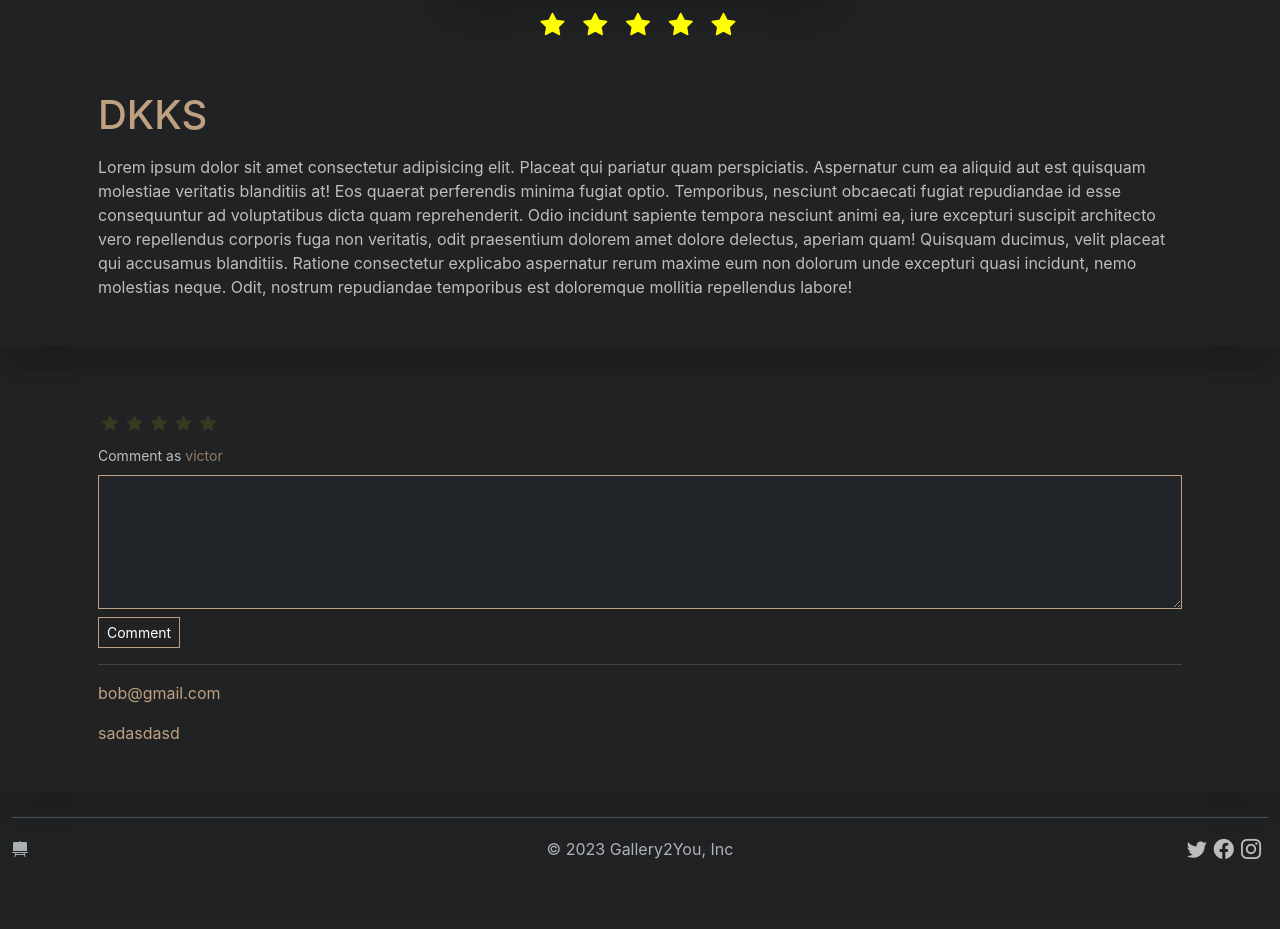
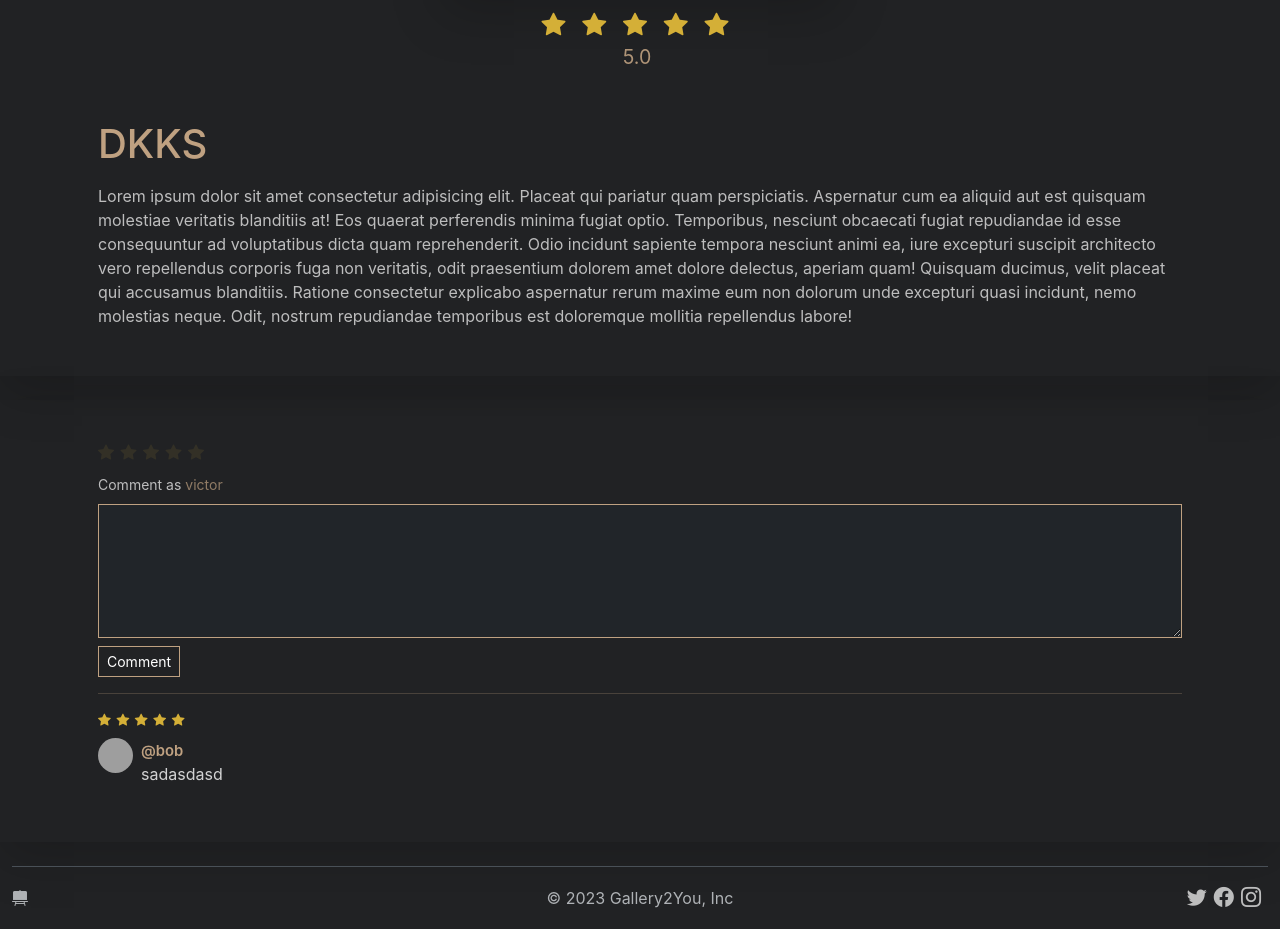
Before and after one commit to Miralhas/art-gallery, a Django app: a page that uses gallery/templates/gallery/artwork.html in a window 1280 px wide. Shown: the part 389-1318 px from the top of the page. Before the commit the page ends 1248 px from the top, so only its background shows below. Run offline with Django 5.2, Linux system fonts and the light colour scheme; a user stored in the database is signed in; data comes from the database, SQL or seed files in the repository; both versions use the stored data as it was after the commit; some libraries are stand-ins or nearby versions; grey boxes are pictures that could not be loaded.

Commit message:
Comment section in Artwork Page

```diff
--- a/gallery/models.py
+++ b/gallery/models.py
@@ -20,6 +20,7 @@ class Gallery(models.Model):
     is_public = models.BooleanField(default=True)
     cover_photo = models.ImageField(upload_to=gallery_cover_photo_path, null=True, blank=True)
     slug = models.SlugField(max_length=255, unique=True, blank=False)
+    views = models.IntegerField(default=0)
 
     def __str__(self):
         return self.gallery_name
@@ -36,6 +37,26 @@ class Artwork(models.Model):
     created = models.DateTimeField(auto_now_add=True)
     slug = models.SlugField(max_length=255, blank=False, unique=True)
 
+    @property
+    def review_status(self):
+        reviews = self.comments.all()
+
+        # status
+        total_reviews = len(reviews)
+        try:
+            rating = sum([review.stars for review in reviews]) // total_reviews
+        except ZeroDivisionError:
+            rating = 0
+        filled_stars = range(1, rating+1)
+        unfilled_stars = range(rating+1, 6)
+
+        return {
+            "total_reviews": total_reviews,
+            "rating": rating,
+            "filled_stars": filled_stars,
+            "unfilled_stars": unfilled_stars,
+        }
+
     def __str__(self):
         return f"{self.gallery} | {self.title}"
 
@@ -51,5 +72,17 @@ class Comment(models.Model):
     date = models.DateTimeField(auto_now_add=True)
     stars = models.IntegerField(blank=False, null=True)
 
+    @property
+    def filled_stars(self):
+        estrelas = range(1, self.stars+1)
+
+        return estrelas
+
+    @property
+    def unfilled_stars(self):
+        estrelas = range(self.stars+1, 6)
+
+        return estrelas
+
     def __str__(self):
         return f"{self.user}: {self.content[:25]}"
--- a/gallery/static/gallery/review_stars.js
+++ b/gallery/static/gallery/review_stars.js
@@ -1,8 +1,9 @@
 document.addEventListener("DOMContentLoaded", () => {
     const errorMessage = document.querySelector("#error-message");
+    const reviewForm = document.querySelector("#review-form")
 
-    if (document.querySelector("#review-form")){
-        document.querySelector("#review-form").addEventListener("submit", function(event){
+    if (reviewForm){
+        reviewForm.addEventListener("submit", (event) => {
             if (document.querySelector("#starValue").value === ""){
                 event.preventDefault();
                 errorMessage.style.display = "block";
--- a/gallery/static/gallery/style.css
+++ b/gallery/static/gallery/style.css
@@ -125,12 +125,29 @@
     color: var(--primary);
 }
 
+.artwork-img {
+    max-height: 80vh;
+    max-width: 60vw;
+}
+
+.artwork-stars {
+    font-size: 1.5rem;
+}
+
+.artwork-rating {
+    font-size: 1.225rem;
+    opacity: 0.9;
+    position: relative;
+    right: 7px;
+}
+
 .stars.disabled {
     pointer-events: none;
 }
 
+
 .stars i{
-opacity: 10%;
+    opacity: 10%;
 cursor: pointer;
 }
 
@@ -151,11 +168,30 @@ opacity: 100%;
 }
 
 .bi-star-fill {
-    padding-left: 4px;
-    color: yellow;
+    padding-right: 2px;
+    color: #d4af37;
 }
 
 .error-message {
-    color: red;
+    color: rgba(255, 0, 0, 0.5);
     display: none;
+    opacity: 0.9;
 }
+
+.comment-as {
+    color: var(--primary);
+}
+
+.comment-stars {
+    font-size: 0.8rem;
+}
+
+.comment-user-profile-picture {
+    border-radius: 50%;
+    border: none;
+    box-sizing: border-box;
+    height: 35px;
+    object-fit: cover;
+    object-position: center;
+    width: 35px;
+}
--- a/gallery/templates/gallery/artwork.html
+++ b/gallery/templates/gallery/artwork.html
@@ -14,14 +14,19 @@
             <div class="row p-3 justify-content-center">
                 <div class="col-12">
                     <div class="artwork-card p-3">
-                        <img src="{{artwork.image.url}}" alt="" class="mx-auto shadow-lg" style="max-height: 80vh; max-width: 60vw;">
+                        <img src="{{artwork.image.url}}" alt="" class="mx-auto shadow-lg artwork-img">
                         <div class="card-body pt-2">
-                            <div class="text-center" style="font-size: 1.5rem;">
+                            <div class="text-center artwork-stars">
+                                {% for _ in artwork.review_status.filled_stars %}
                                     <i class="bi bi-star-fill me-2"></i>
-                                <i class="bi bi-star-fill me-2"></i>
-                                <i class="bi bi-star-fill me-2"></i>
-                                <i class="bi bi-star-fill me-2"></i>
-                                <i class="bi bi-star-fill me-2"></i>
+                                {% endfor %}
+
+                                {% for _ in artwork.review_status.unfilled_stars %}
+                                    <i class="bi bi-star me-2"></i>
+                                {% endfor %}
+                            </div>
+                            <div class="text-center">
+                                <span class="ps-2 artwork-rating">{{artwork.review_status.rating|floatformat:1}}</span>
                             </div>
                         </div>
                     </div>
@@ -46,23 +51,45 @@
                 <div class="col">
                     <div class="artwork-card">
                         <div class="card-body p-lg-3">
+                            {% if user.is_authenticated %}
                                 <form action="{{artwork.get_absolute_path}}" method="post" id="review-form">
                                     {% csrf_token %}
-                                    <div class="py-2 stars">
+                                        <div class="py-2 stars" style="width: fit-content;">
                                             {% for estrela in stars %}
                                                 <i id="estrela-{{estrela}}" class="bi bi-star-fill"></i>
                                             {% endfor %}
-                                        <strong class="error-message" id="error-message">Escolha uma avaliação</strong>
+                                            <strong class="error-message" id="error-message">You need to pick a rating.</strong>
                                         </div>
                                         <input type="hidden" id="starValue" name="starValue" value="">
-                                <label for="{{form.content.id_for_label}}" class="form-label"><small>Comment as <span style="color: #BFA181;">{{user.username}}</span></small></label>
+                                    <label for="{{form.content.id_for_label}}" class="form-label"><small>Comment as <span class="comment-as">{{user.username}}</span></small></label>
                                     {% render_field form.content class+="form-control" rows=5 %}
                                     <button class="btn outline-btn btn-sm mt-2">Comment</button>
                                 </form>
+                                {% else %}
+                                <a href="{% url 'auth:login' %}?next={{request.path}}" class="btn outline-btn">Leave a comment</a>
+                                {% endif %}
                                 <hr>
                             {% for comment in comments %}
-                                <p>{{comment.user}}</p>
-                                <p>{{comment.content}}</p>
+                               <div class="row mb-2">
+                                <div class="col-9">
+                                    <div class="comment-stars mb-2" style="height: min-content; width: fit-content;">
+                                        {% for _ in comment.filled_stars %}
+                                            <i class="bi bi-star-fill"></i>
+                                        {% endfor %}
+
+                                        {% for _ in comment.unfilled_stars %}
+                                            <i class="bi bi-star"></i>
+                                        {% endfor %}
+                                    </div>
+                                    <div class="d-flex gap-2">
+                                        <img src="{{comment.user.profile_picture.url}}" alt="" class="comment-user-profile-picture img-fluid">
+                                        <div>
+                                            <span style="font-weight: 600; opacity: 1; font-size: 0.925rem;">@{{comment.user.username}}</span>
+                                            <p class="gallery-paragraph" style="opacity: 0.8;">{{comment.content}}</p>
+                                        </div>
+                                    </div>
+                                </div>
+                               </div>
                             {% endfor %}
                         </div>
                     </div>
--- a/gallery/views.py
+++ b/gallery/views.py
@@ -5,6 +5,7 @@ from django.urls import reverse
 from django.views.generic import CreateView
 from django.views.generic.base import TemplateView, View
 from django.views.generic.detail import DetailView
+from django.db.models import F
 
 from accounts.models import User
 from gallery.forms import (CreateArtworkForm, CreateCommentForm,
@@ -65,13 +66,14 @@ class UserGallerieView(DetailView):
 
     def get_context_data(self, **kwargs):
         gallery = Gallery.objects.get(slug=self.kwargs["slug"])
+        Gallery.objects.filter(slug=self.kwargs["slug"]).update(views=F("views") + 1)
         context = super().get_context_data(**kwargs)
         context["artworks"] = gallery.artworks.all()
         context["form"] = self.form_class()
         return context
 
 
-class ArtworkPageView(LoginRequiredMixin, DetailView):
+class ArtworkPageView(DetailView):
     model = Artwork
     template_name = "gallery/artwork.html"
     context_object_name = "artwork"
@@ -86,13 +88,11 @@ class ArtworkPageView(LoginRequiredMixin, DetailView):
 
     def post(self, request, **kwargs):
         artwork = Artwork.objects.get(slug=kwargs["slug"])
-        user = User.objects.get(username=kwargs["username"])
         form = self.form_class(request.POST)
-        print(request.POST)
         if form.is_valid():
             new_comment = form.save(commit=False)
             new_comment.artwork = artwork
-            new_comment.user = user
+            new_comment.user = request.user
             new_comment.stars = request.POST.get("starValue")
             new_comment.save()
 
```
Also changed, not shown: gallery/templates/gallery/user_gallery.html (+1 -8 lines), db.sqlite3, gallery/migrations/0005_gallery_views.py (added), gallery/migrations/0006_alter_gallery_views.py (added), gallery/migrations/0007_alter_gallery_views.py (added), gallery/migrations/0008_alter_gallery_views.py (added). Lines whose indentation alone changed are shown as unchanged.
